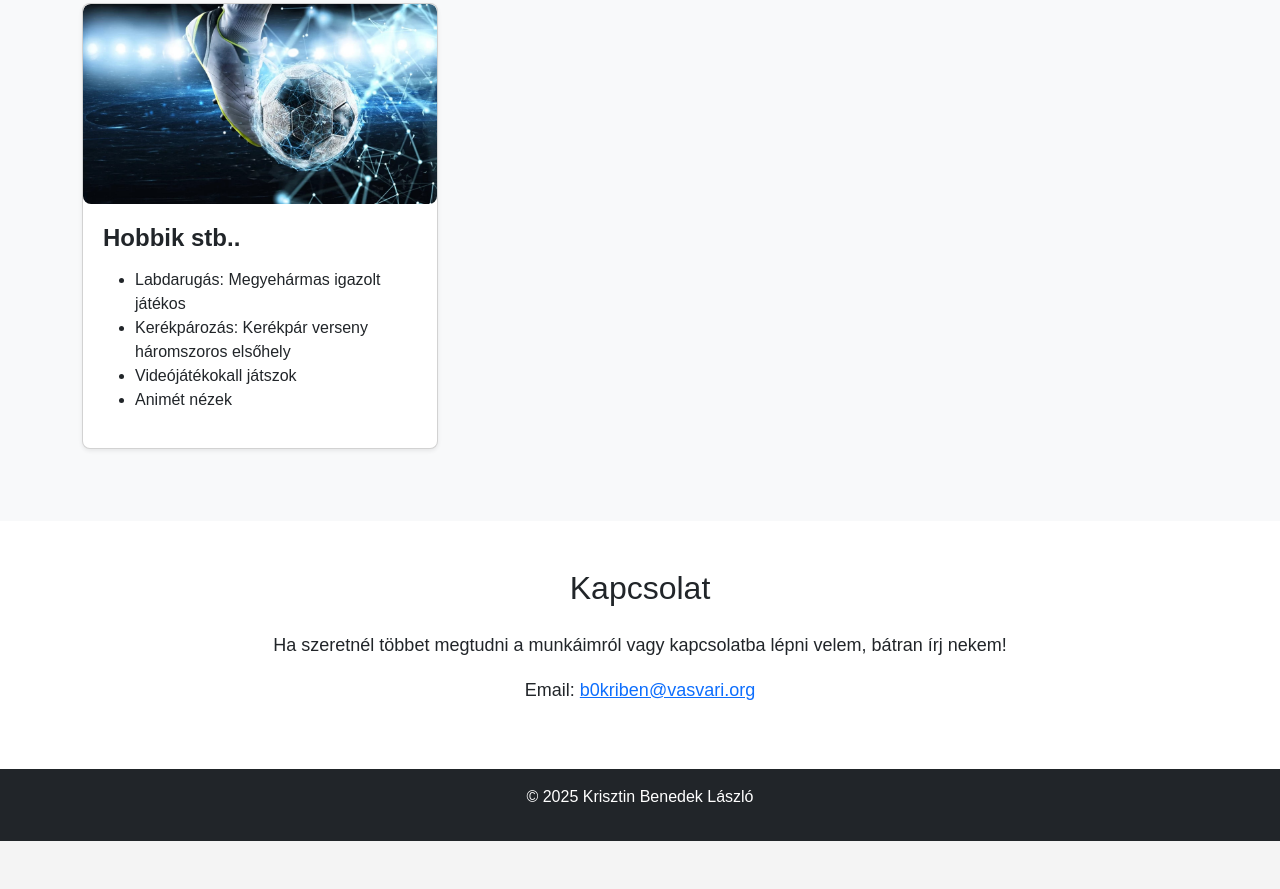
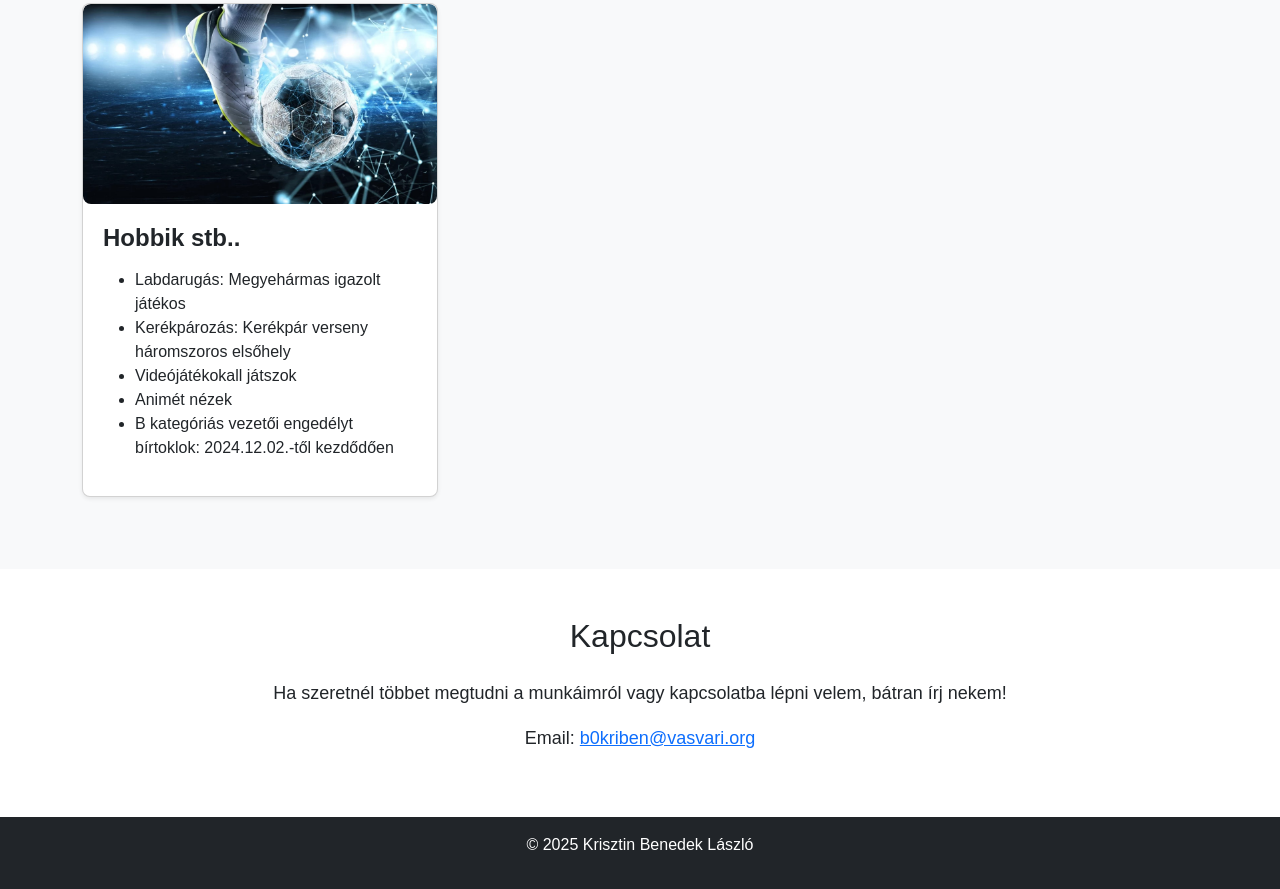
Before and after one commit to b0kriben/Portfolio, a plain HTML site: page Portfólió-KA/index.html in a window 1280 px wide. Shown: the part 1811-2700 px from the top of the page. Before the commit the page ends 2652 px from the top, so only its background shows below. Drawn offline with nearby package versions, Linux system fonts and the light colour scheme.

Commit message:
még fix

```diff
--- a/Portfólió-KA/index.html
+++ b/Portfólió-KA/index.html
@@ -131,6 +131,7 @@
                                 <li>Kerékpározás: Kerékpár verseny háromszoros elsőhely</li>
                                 <li>Videójátékokall játszok</li>
                                 <li>Animét nézek</li>
+                                <li>B kategóriás vezetői engedélyt bírtoklok: 2024.12.02.-től kezdődően</li>
                             </ul>
                         </div>
                     </div>
```
